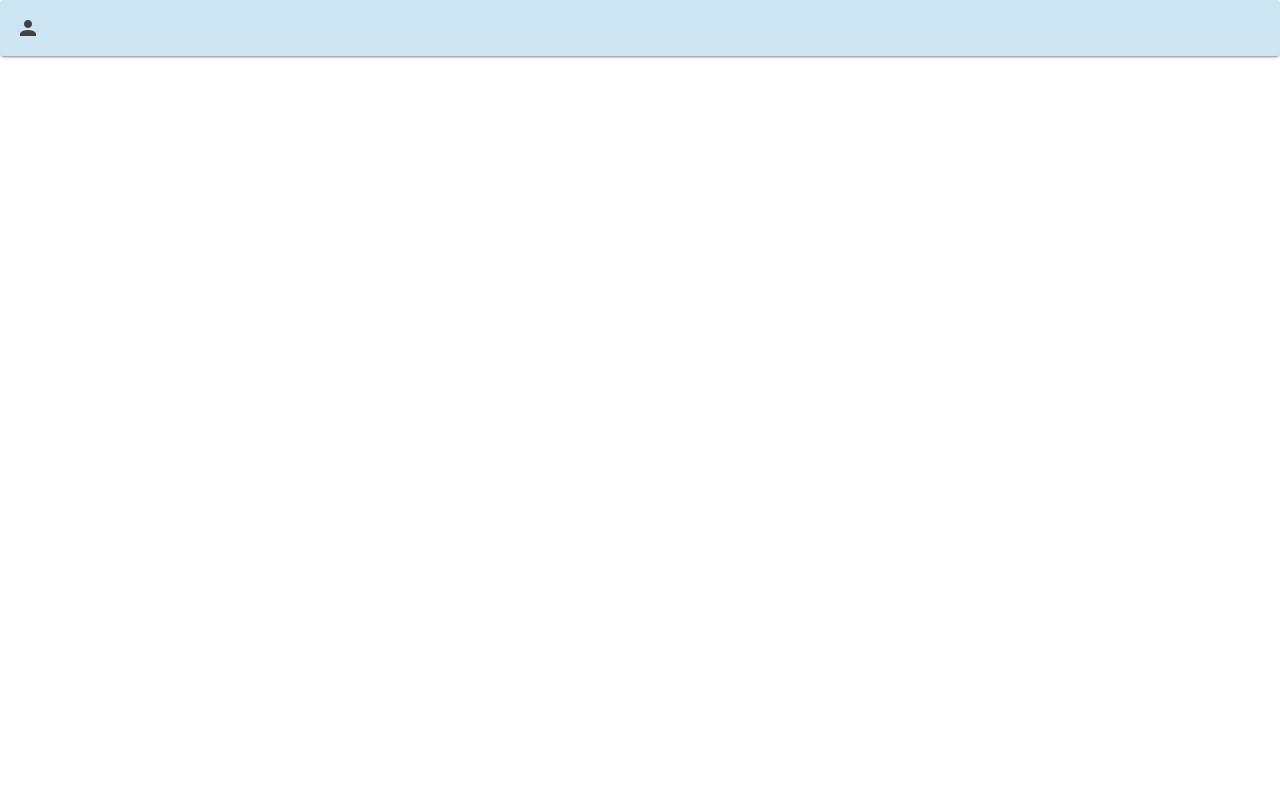
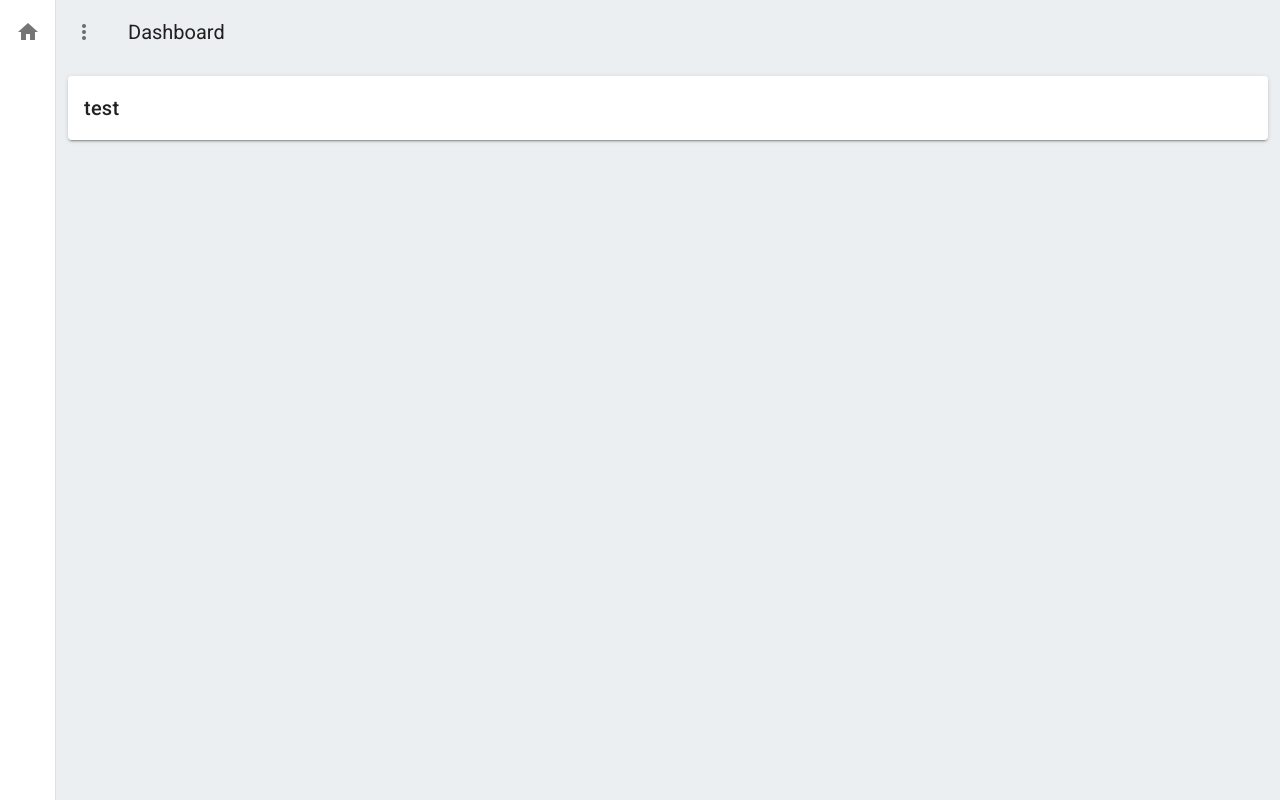
Before and after one commit to EmilM32/tangun-management-front, a Vue app: page / in a window 1280 px wide. Built offline with nearby package versions, Linux system fonts and the light colour scheme.

Commit message:
prepare main template

```diff
--- a/src/App.vue
+++ b/src/App.vue
@@ -1,15 +1,49 @@
 <template>
-  <v-app>
+  <v-app id="inspire">
+    <v-navigation-drawer
+      v-model="drawer"
+      app permanent
+      :mini-variant='drawer'
+    >
+      <v-list dense>
+        <v-list-item link>
+          <v-list-item-action>
+            <v-icon>mdi-home</v-icon>
+          </v-list-item-action>
+          <v-list-item-content>
+            <v-list-item-title>Home</v-list-item-title>
+          </v-list-item-content>
+        </v-list-item>
+        <v-list-item link>
+          <v-list-item-action>
+            <v-icon>mdi-contact-mail</v-icon>
+          </v-list-item-action>
+          <v-list-item-content>
+            <v-list-item-title>Contact</v-list-item-title>
+          </v-list-item-content>
+        </v-list-item>
+      </v-list>
+    </v-navigation-drawer>
+
+    <v-app-bar app flat color='transparent'>
+      <v-btn
+        @click.stop="drawer = !drawer"
+        icon
+      >
+        <v-icon v-show='drawer'>mdi-dots-vertical</v-icon>
+        <v-icon v-show='!drawer'>mdi-menu</v-icon>
+      </v-btn>
+      <v-toolbar-title>Dashboard</v-toolbar-title>
+    </v-app-bar>
+
     <v-content>
-      <v-card color="primary">
-        <v-btn
-          color="secondary"
-          @click='changeTheme'
-          fab icon
-        >
-          <v-icon>mdi-account</v-icon>
-        </v-btn>
-      </v-card>
+      <v-container
+        fluid
+      >
+        <v-card>
+          <v-card-title>test</v-card-title>
+        </v-card>
+      </v-container>
     </v-content>
   </v-app>
 </template>
@@ -18,6 +52,7 @@
 import { Component, Vue } from 'vue-property-decorator'
 @Component
 export default class App extends Vue {
+  drawer: any = null
   get isDark () {
     return this.$vuetify.theme.dark
   }
--- a/src/themes/style.styl
+++ b/src/themes/style.styl
@@ -1,2 +1,5 @@
+.theme--light.v-application
+  background #ECEFF1!important
+
 .theme--dark.v-application
-  background white!important
+  background #444444!important
--- a/src/views/Home.vue
+++ b/src/views/Home.vue
@@ -1,18 +1,13 @@
 <template>
   <div class="home">
-    <img alt="Vue logo" src="../assets/logo.png">
-    <HelloWorld msg="Welcome to Your Vue.js App"/>
+    {{ test }}
   </div>
 </template>
 
-<script>
-// @ is an alias to /src
-import HelloWorld from '@/components/HelloWorld.vue'
-
-export default {
-  name: 'Home',
-  components: {
-    HelloWorld
-  }
+<script lang="ts">
+import { Component, Vue } from 'vue-property-decorator'
+@Component
+export default class App extends Vue {
+  test: string = 'test'
 }
 </script>
--- a/tsconfig.json
+++ b/tsconfig.json
@@ -1,5 +1,6 @@
 {
   "compilerOptions": {
+    "strictFunctionTypes":false,
     "target": "esnext",
     "module": "esnext",
     "strict": true,
```
Also changed, not shown: .eslintrc.js.
